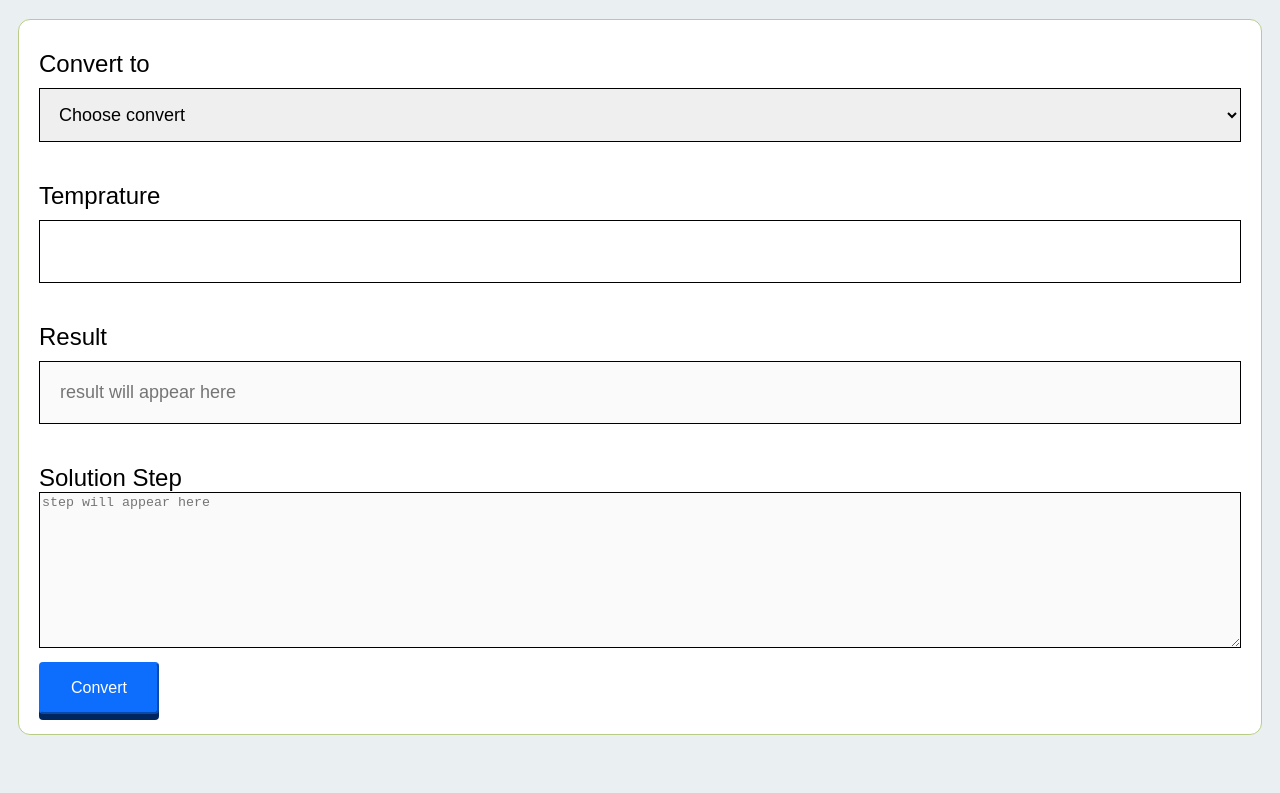
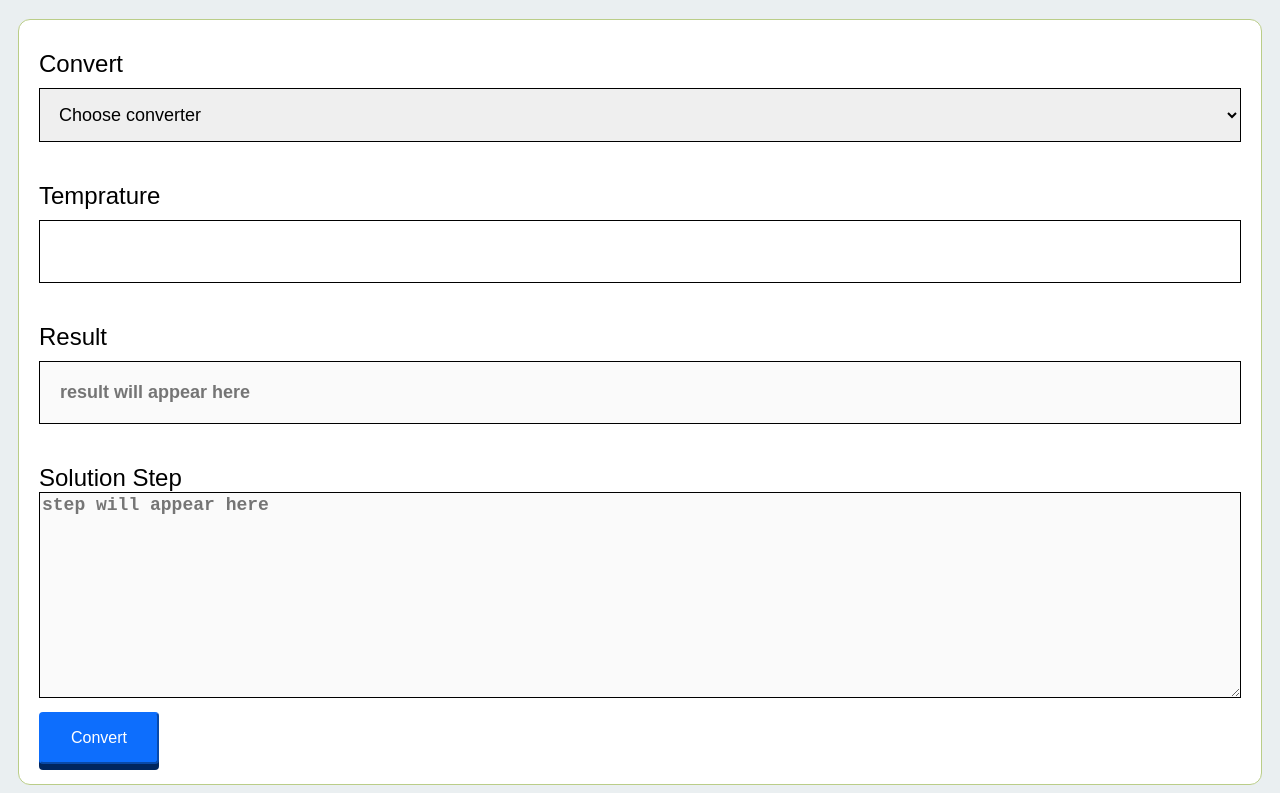
Before and after one commit to revou-fundamental-course/12-jun-23-bicky33, a plain HTML site: page index.html in a window 1280 px wide. Shown: the part 61-854 px from the top of the page. Before the commit the page ends 804 px from the top, so only its background shows below. Drawn offline with Linux system fonts and the light colour scheme.

Commit message:
change description in option

```diff
--- a/index.html
+++ b/index.html
@@ -14,11 +14,11 @@
     </h1>
     <div class="card">
       <div class="input-group">
-        <label for="option">Convert to</label>
+        <label for="option">Convert</label>
         <select id="option">
-          <option value="" disabled selected>Choose convert</option>
-          <option value="celcius">Celsius</option>
-          <option value="farentheit">Farentheit</option>
+          <option value="" disabled selected>Choose converter</option>
+          <option value="celcius">Farentheit to Celsius </option>
+          <option value="farentheit">Celcius to Farentheit</option>
         </select>
       </div>
       <div class="input-group">
--- a/style.css
+++ b/style.css
@@ -38,6 +38,7 @@ input {
   margin: 10px 0 30px 0;
   padding: 20px;
   font-size: 18px;
+  font-weight: 700;
 }
 
 select {
@@ -56,6 +57,8 @@ select {
 textarea {
   width: 100%;
   border: 1px solid black;
+  font-size: 18px;
+  font-weight: 700;
 
 }
 
```
